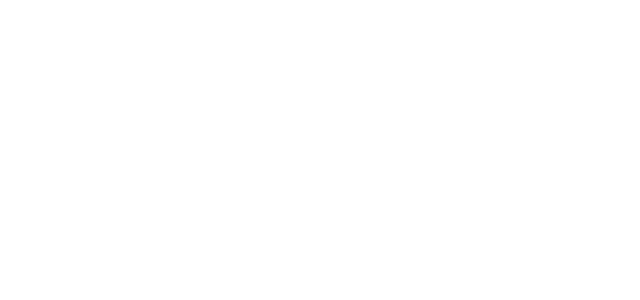
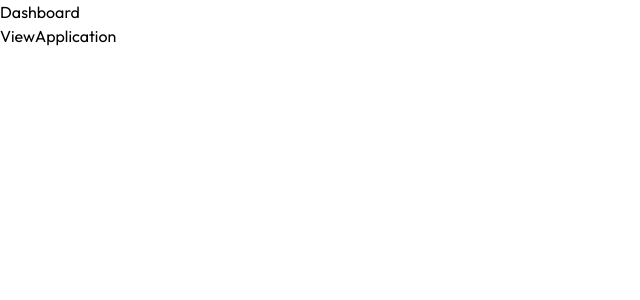
Before and after one commit to Rishabh-Mishra9182/JOB-PORTAL, a React (Vite) app in the folder client/: page /dashboard/view-application in a window 1280 px wide. Before the commit this address had no page. Shown: the top 300 px of the page, without its empty margins (0-640 px from the left). Built offline with nearby package versions, Linux system fonts and the light colour scheme.

Commit message:
tenth commit

```diff
--- a/client/src/App.jsx
+++ b/client/src/App.jsx
@@ -5,6 +5,10 @@
 import Applications from "./pages/Applications";
 import RecuiterLogin from "./components/RecuiterLogin";
 import { AppContext } from "./context/AppContext";
+import Dashboard from "./pages/Dashboard";
+import AddJob from "./pages/AddJob";
+import ManageJobs from "./pages/ManageJobs";
+import ViewApplication from "./pages/ViewApplication";
 
 const App = () => {
   const { showRecuiterLogin } = useContext(AppContext);
@@ -15,6 +19,11 @@
         <Route path="/" element={<Home />} />
         <Route path="/apply-job/:id" element={<ApplyJob />} />
         <Route path="/applications" element={<Applications />} />
+        <Route path="/dashboard" element={<Dashboard />}>
+        <Route path="add-job" element={<AddJob />}/>
+        <Route path="manage-jobs" element={<ManageJobs />}/>
+        <Route path="view-application" element={<ViewApplication />}/>
+        </Route>
       </Routes>
     </div>
   );
--- /dev/null
+++ b/client/src/pages/AddJob.jsx
@@ -0,0 +1,11 @@
+import React from 'react'
+
+const AddJob = () => {
+  return (
+    <div>
+      Add Job
+    </div>
+  )
+}
+
+export default AddJob
--- /dev/null
+++ b/client/src/pages/Dashboard.jsx
@@ -0,0 +1,13 @@
+import React from 'react'
+import { Outlet } from 'react-router-dom'
+
+const Dashboard = () => {
+  return (
+    <div>
+      Dashboard
+      <Outlet/>
+    </div>
+  )
+}
+
+export default Dashboard
--- /dev/null
+++ b/client/src/pages/ManageJobs.jsx
@@ -0,0 +1,11 @@
+import React from 'react'
+
+const ManageJobs = () => {
+  return (
+    <div>
+      Manage Jobs
+    </div>
+  )
+}
+
+export default ManageJobs
--- /dev/null
+++ b/client/src/pages/ViewApplication.jsx
@@ -0,0 +1,11 @@
+import React from 'react'
+
+const ViewApplication = () => {
+  return (
+    <div>
+      ViewApplication
+    </div>
+  )
+}
+
+export default ViewApplication
```
